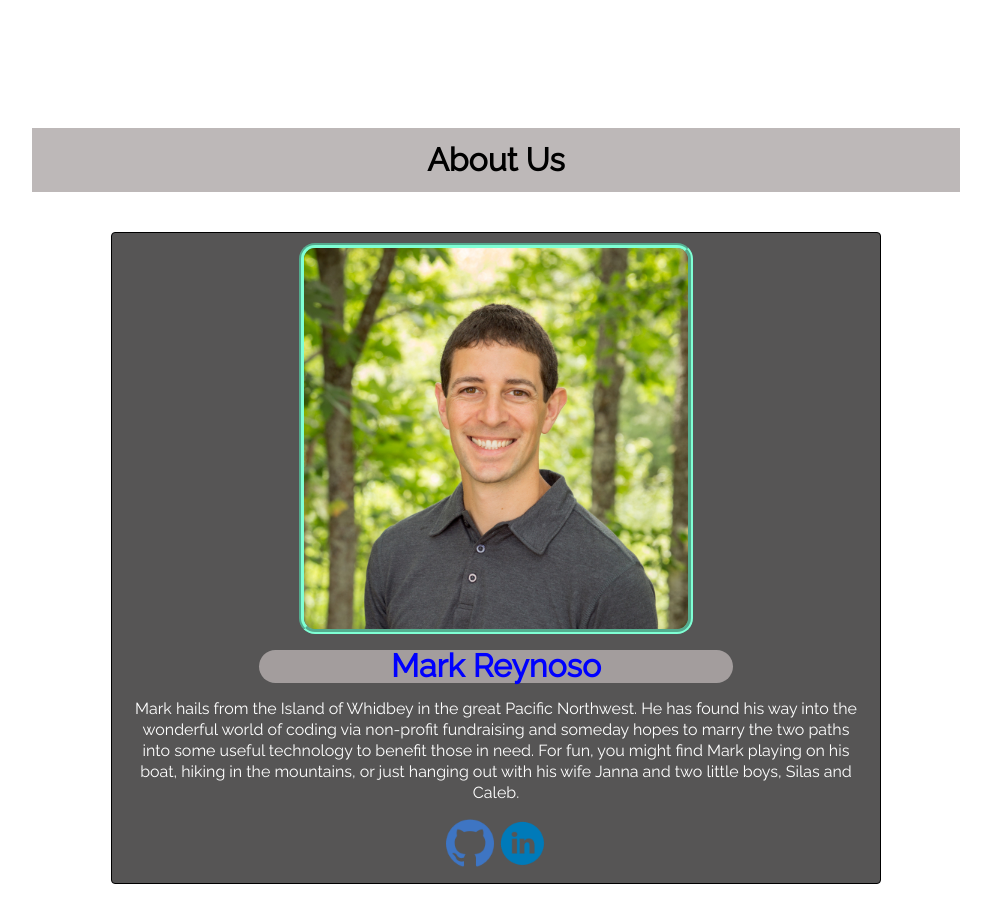
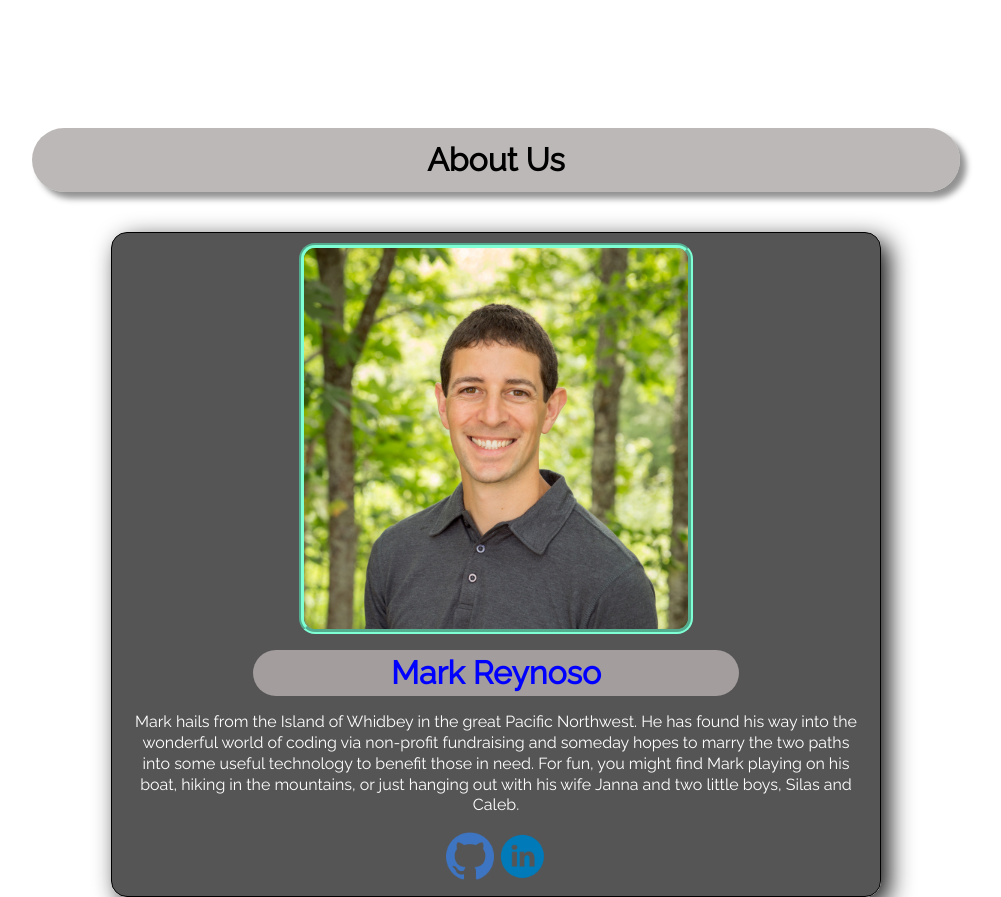
Before and after one commit to markreynoso/Pooch-Match, a website: page public/index.html in a window 1280 px wide. Shown: the part 1620-2517 px from the top of the page, without its empty margins (144-1145 px from the left). Drawn offline with nearby package versions, Linux system fonts and the light colour scheme; a script that the page names is missing; a web font is replaced by a local one.

Commit message:
styled about page some

```diff
--- a/public/styles/modules/about.css
+++ b/public/styles/modules/about.css
@@ -5,7 +5,7 @@
 
 .members{
   border: 1px solid black;
-  border-radius: 4px;
+  border-radius: 1em;
   width: 85vw;
   background-color: rgba(15, 14, 14, 0.7);
   margin: 0px auto;
@@ -14,6 +14,7 @@
   margin-bottom: 5vh;
   padding-bottom: 10px;
   line-height: 1.3em;
+  box-shadow: 0.5em 0.5em 1.5em rgba(0, 0, 0, 0.93);
 
 }
 .portrait {
@@ -31,7 +32,7 @@
   width: 60%;
   margin: auto;
   border-radius: 1em;
-  padding: .2em;
+  padding: .4em;
 }
 .members p{
   padding: 1em;
@@ -50,6 +51,8 @@
   font-size: 2em;
   background-color: rgba(147, 140, 139, 0.61);
   font-weight: bold;
+  box-shadow: 0.2em 0.2em .2em rgba(0, 0, 0, 0.43);
+  border-radius: 2em;
 }
 
 @media (min-width: 650px) {
```
